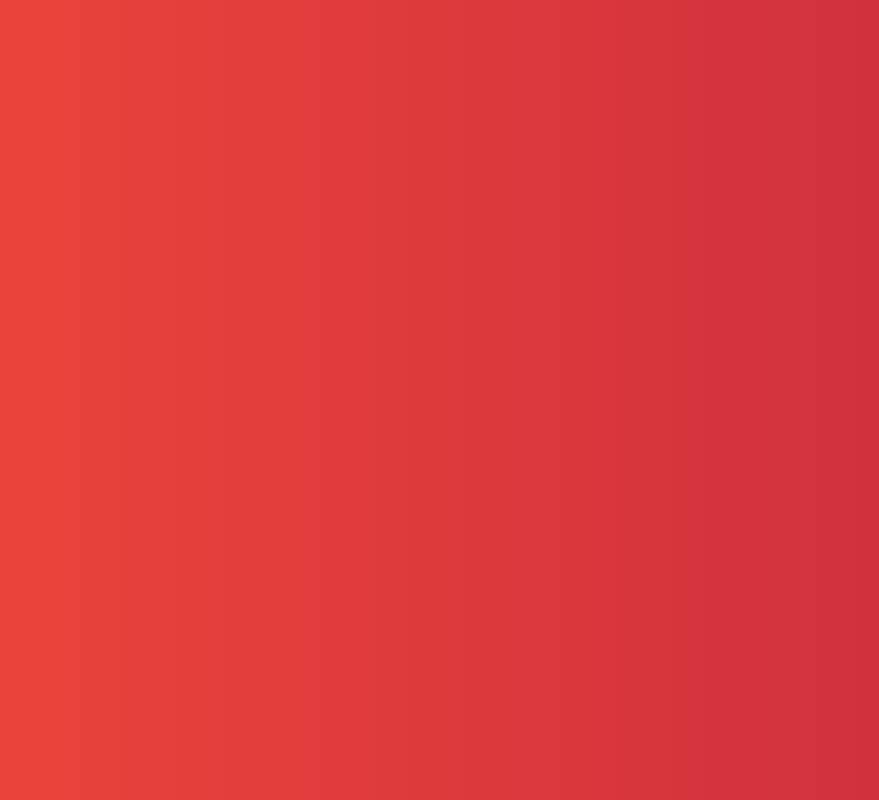
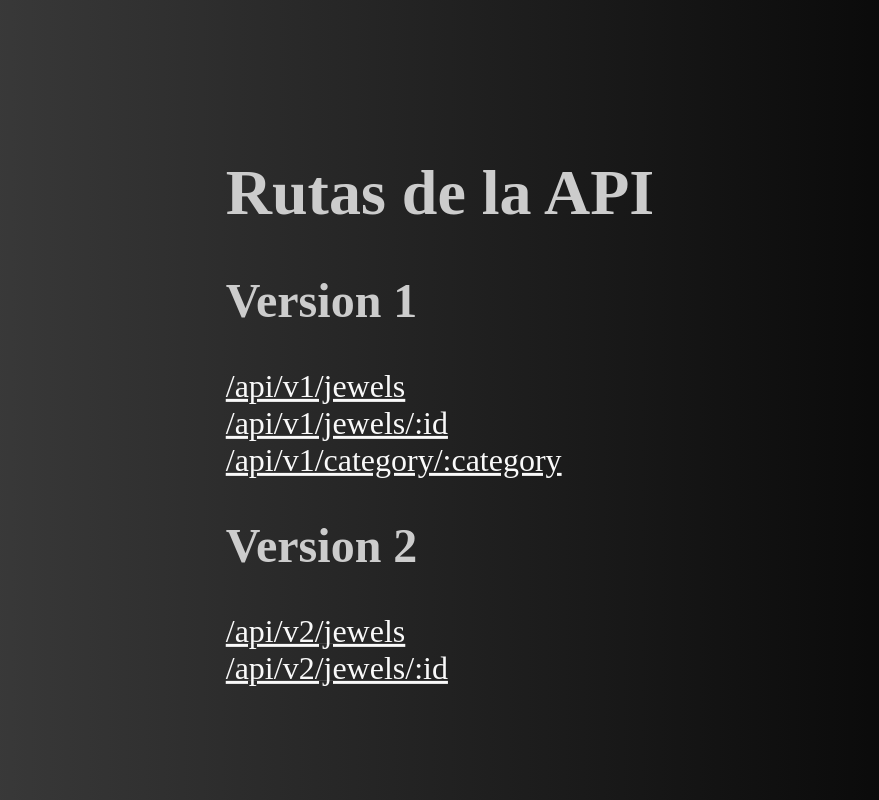
Before and after one commit to Aframuz/tienda-joyas, a website: page public/index.html in a window 1280 px wide. Shown: the whole page, without its empty margins (200-1079 px from the left). Drawn offline with Linux system fonts and the light colour scheme.

Commit message:
Added landing page

```diff
--- a/public/css/styles.css
+++ b/public/css/styles.css
@@ -1,11 +1,22 @@
-/*=============================================
-=                    TESTS                    =
-=============================================*/
 body {
-   /* fallback for old browsers */
-   background: #cb2d3e;
-   /* Chrome 10-25, Safari 5.1-6 */
-   background: -webkit-linear-gradient(to right, #ef473a, #cb2d3e);
-   /* W3C, IE 10+/ Edge, Firefox 16+, Chrome 26+, Opera 12+, Safari 7+ */
-   background: linear-gradient(to right, #ef473a, #cb2d3e);
+   background-image: linear-gradient(to right, #434343 0%, black 100%);
+   font-size: 2rem;
+   color: #ccc;
 }
+
+.centered {
+   position: absolute;
+   top: 50%;
+   left: 50%;
+   transform: translate(-50%, -50%);
+}
+
+ul {
+   list-style: none;
+   padding: 0;
+   margin: 0;
+}
+
+a {
+   color: #f9f9f9;
+}
--- a/public/index.html
+++ b/public/index.html
@@ -8,9 +8,23 @@
 
       <!-- CSS -->
       <link rel="stylesheet" href="css/styles.css" />
+      <!-- SCRIPTS -->
+      <script defer src="js/main.js"></script>
    </head>
    <body>
-      <!-- SCRIPTS -->
-      <script src="js/main.js"></script>
+      <div class="centered">
+         <h1>Rutas de la API</h1>
+         <h2>Version 1</h2>
+         <ul>
+            <li><a href="/api/v1/jewels">/api/v1/jewels</a></li>
+            <li><a href="/api/v1/jewels/1">/api/v1/jewels/:id</a></li>
+            <li><a href="/api/v1/category/anillo">/api/v1/category/:category</a></li>
+         </ul>
+         <h2>Version 2</h2>
+         <ul>
+            <li><a href="/api/v2/jewels">/api/v2/jewels</a></li>
+            <li><a href="/api/v2/jewels/1">/api/v2/jewels/:id</a></li>
+         </ul>
+      </div>
    </body>
 </html>
```
